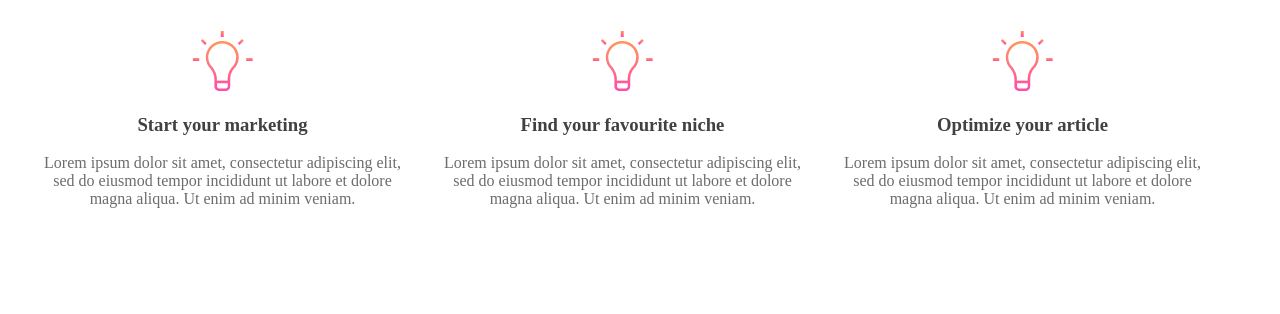
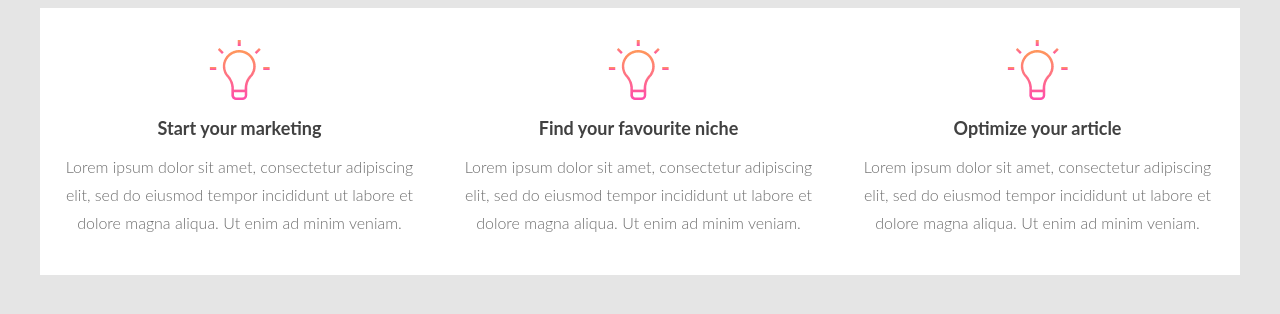
Before and after one commit to YuliiaKorovaikina/beetroot, a plain HTML site: page Lesson4/index.html in a window 1280 px wide. Drawn offline with Linux system fonts and the light colour scheme.

Commit message:
поправлени шрифты и отступы

```diff
--- a/Lesson4/style.css
+++ b/Lesson4/style.css
@@ -1,21 +1,6 @@
-.wrapper {
-    width: 1200px;
-    margin: 23px 17px 24px 17px;
-}
-
-.card {
-    text-align: center;
-    float: left;
-    width: 365px;
-    margin-right: 35px;
-}
-
-.card>h3 {
-    color: #414141;
-}
-
-.card>p {
-    color: #6C6C6C;
+body {
+    background-color: #E5E5E5;
+    font-family: 'Lato', Sans-serif;
 }
 
 .content {
@@ -25,3 +10,32 @@
 .content>* {
     display: inline-block;
 }
+
+.wrapper {
+    width: 1200px;
+    background-color: white;
+}
+
+.card {
+    text-align: center;
+    float: left;
+    width: 365px;
+    margin: 32px 17px 24px 17px;
+}
+
+.card>h3 {
+    color: #414141;
+    font-weight: bold;
+    font-size: 18px;
+    line-height: 22px;
+    margin: 14px 0px;
+}
+
+.card>p {
+    color: #6C6C6C;
+    font-weight: 300;
+    font-size: 16px;
+    line-height: 28px;
+    margin: 14px 0px;
+    font-style: normal;
+}
```
